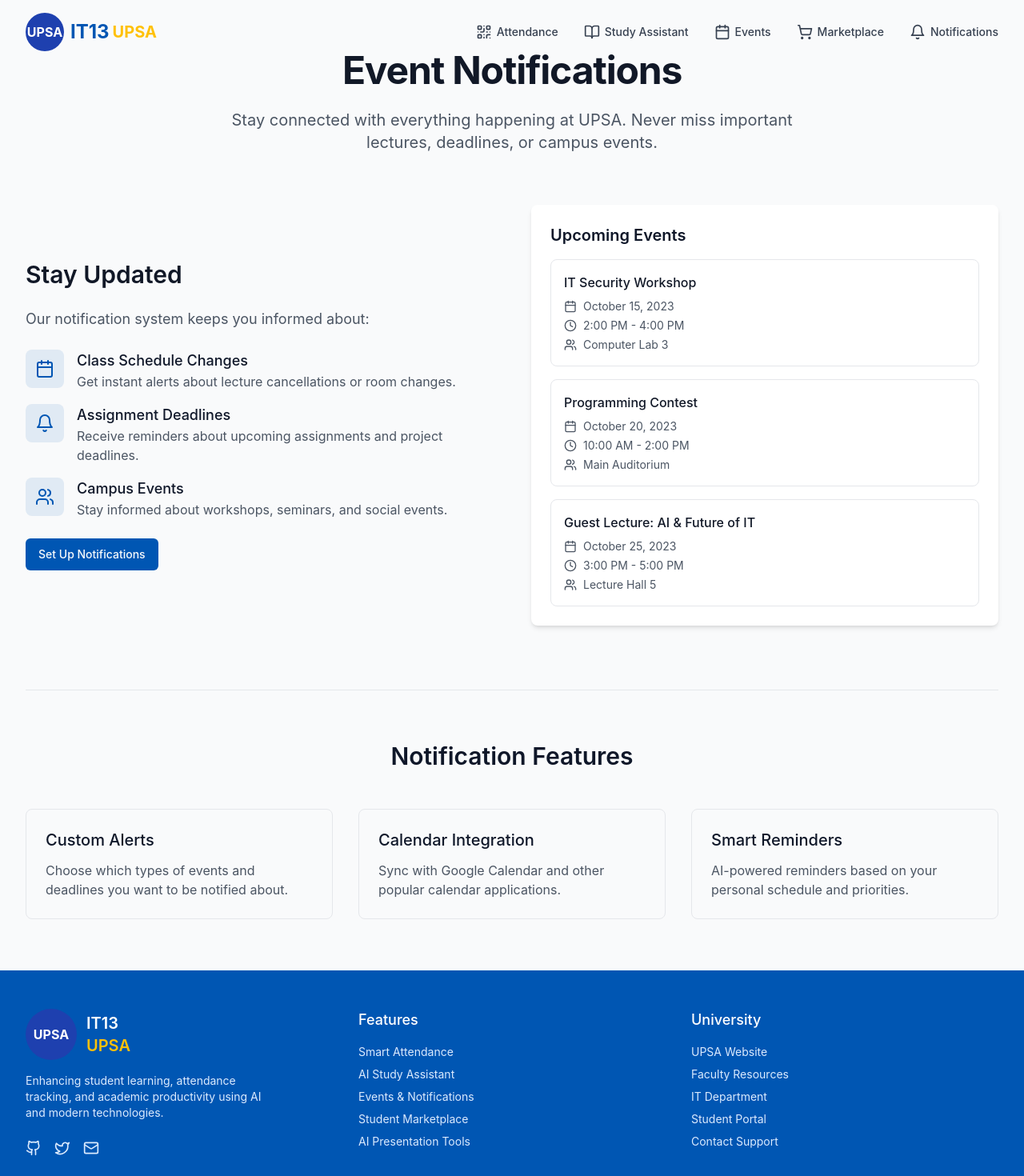
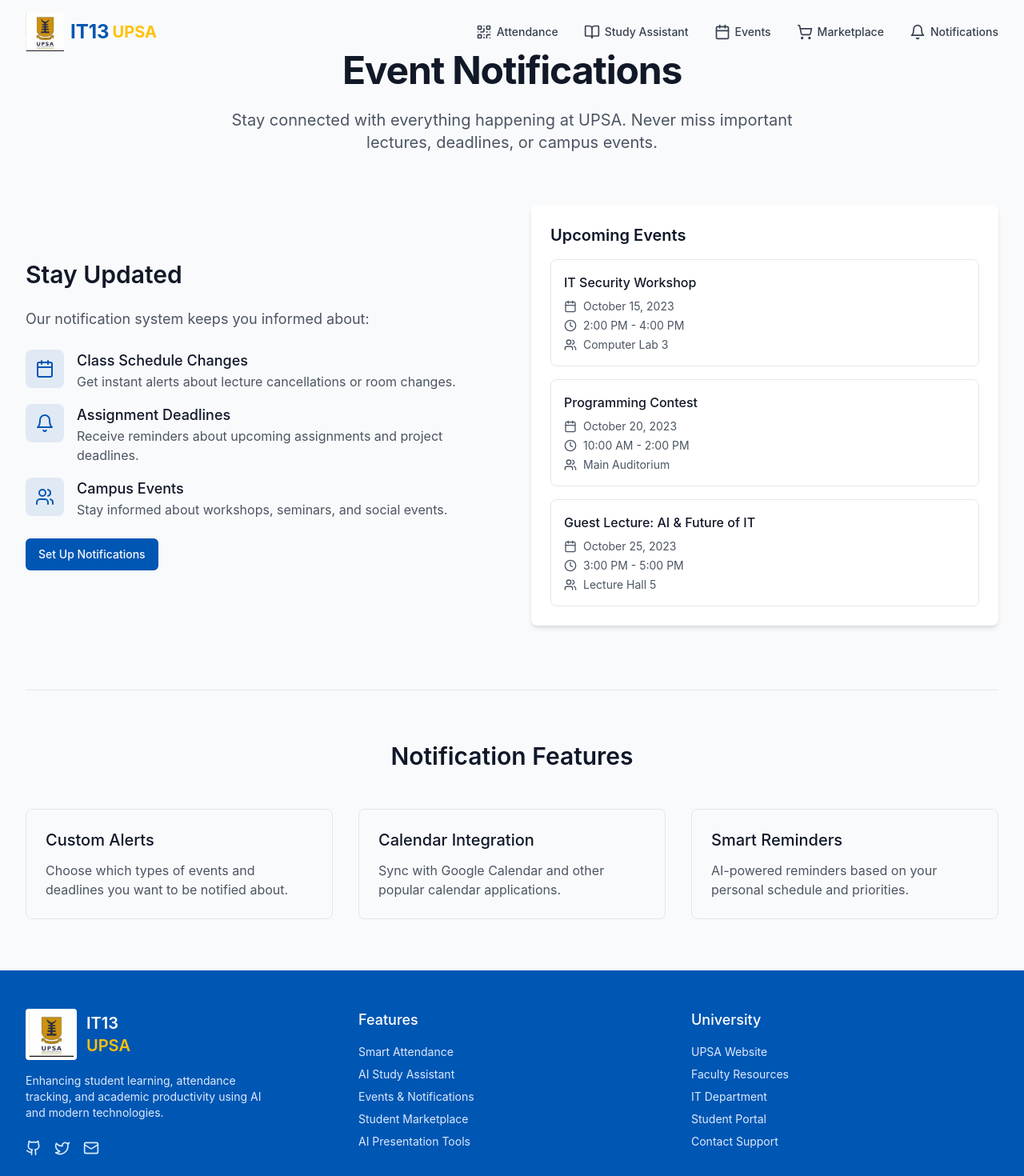
Before and after one commit to justkbg/smart-academia-hub, a React (Vite) app: page /events in a window 1280 px wide. Shown: the top 1470 px of the page at 80% size. Built offline with nearby package versions, Linux system fonts and the light colour scheme.

Commit message:
Implement student ecosystem
Implement a comprehensive AI-powered student ecosystem for Level 100 IT students at UPSA.

```diff
--- a/src/components/Footer.tsx
+++ b/src/components/Footer.tsx
@@ -11,9 +11,11 @@ const Footer = () => {
         <div className="grid grid-cols-1 md:grid-cols-3 gap-8">
           <div className="space-y-4">
             <div className="flex items-center">
-              <div className="h-16 w-16 mr-3 bg-blue-800 rounded-full flex items-center justify-center text-white font-bold">
-                UPSA
-              </div>
+              <img
+                src="/lovable-uploads/1645d928-1e17-4029-a833-4ec75239024b.png"
+                alt="UPSA Logo"
+                className="h-16 w-auto mr-3 bg-white p-1 rounded"
+              />
               <h3 className="text-xl font-semibold flex flex-col">
                 <span>IT13</span>
                 <span className="text-upsa-gold">UPSA</span>
--- a/src/components/Header.tsx
+++ b/src/components/Header.tsx
@@ -34,9 +34,11 @@ const Header = () => {
       <div className="max-w-7xl mx-auto px-4 sm:px-6 lg:px-8">
         <div className="flex justify-between items-center py-4">
           <div className="flex items-center">
-            <div className="h-12 w-12 mr-2 bg-blue-800 rounded-full flex items-center justify-center text-white font-bold">
-              UPSA
-            </div>
+            <img
+              src="/lovable-uploads/1645d928-1e17-4029-a833-4ec75239024b.png"
+              alt="UPSA Logo"
+              className="h-12 mr-2"
+            />
             <span className="font-bold text-xl text-upsa-blue hidden sm:flex items-center gap-1">
               <span className="text-2xl">IT13</span>
               <span className="text-upsa-gold">UPSA</span>
```
Also changed, not shown: public/lovable-uploads/1645d928-1e17-4029-a833-4ec75239024b.png (added).
